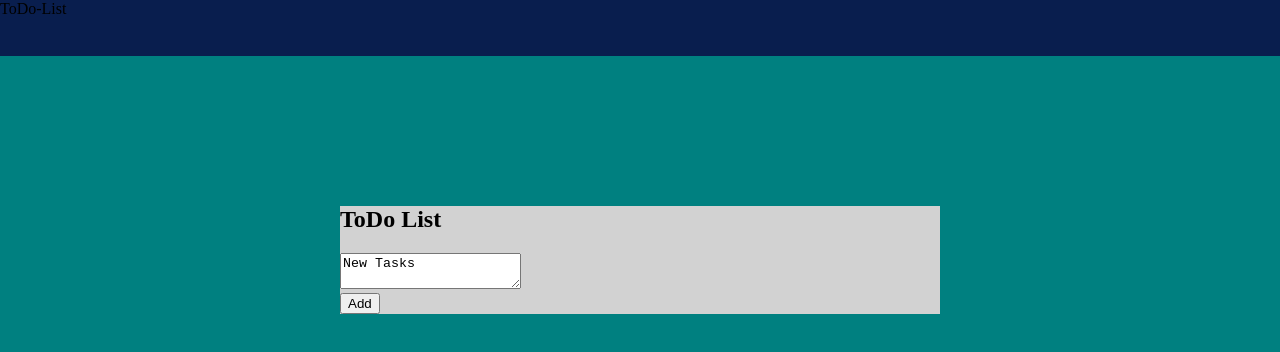
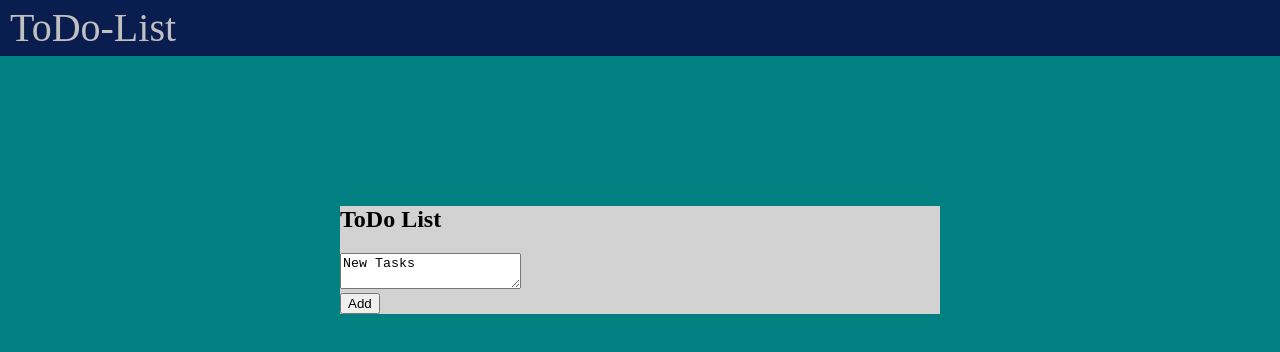
Before and after one commit to sterneindernacht/TODO-List, a website: page index.html in a window 1280 px wide. Drawn offline with Linux system fonts and the light colour scheme.

Commit message:
changes cd.

```diff
--- a/style.css
+++ b/style.css
@@ -5,9 +5,14 @@ body {
 }
 #navigation {
     background: rgb(9, 30, 78);
+    color: silver;
+    font-size: 40px;
     width: 100vw;
     height: 56px;
+    line-height: 56px;
+    padding-left: 10px;
 }
+
 
 .todo-main {
     background: rgb(210, 210, 210) ;
@@ -16,3 +21,6 @@ body {
     margin-right: auto;
     margin-top: 150px;
 }
+.adding-task {
+
+}
```
Also changed, not shown: index.html (line endings or trailing spaces).
